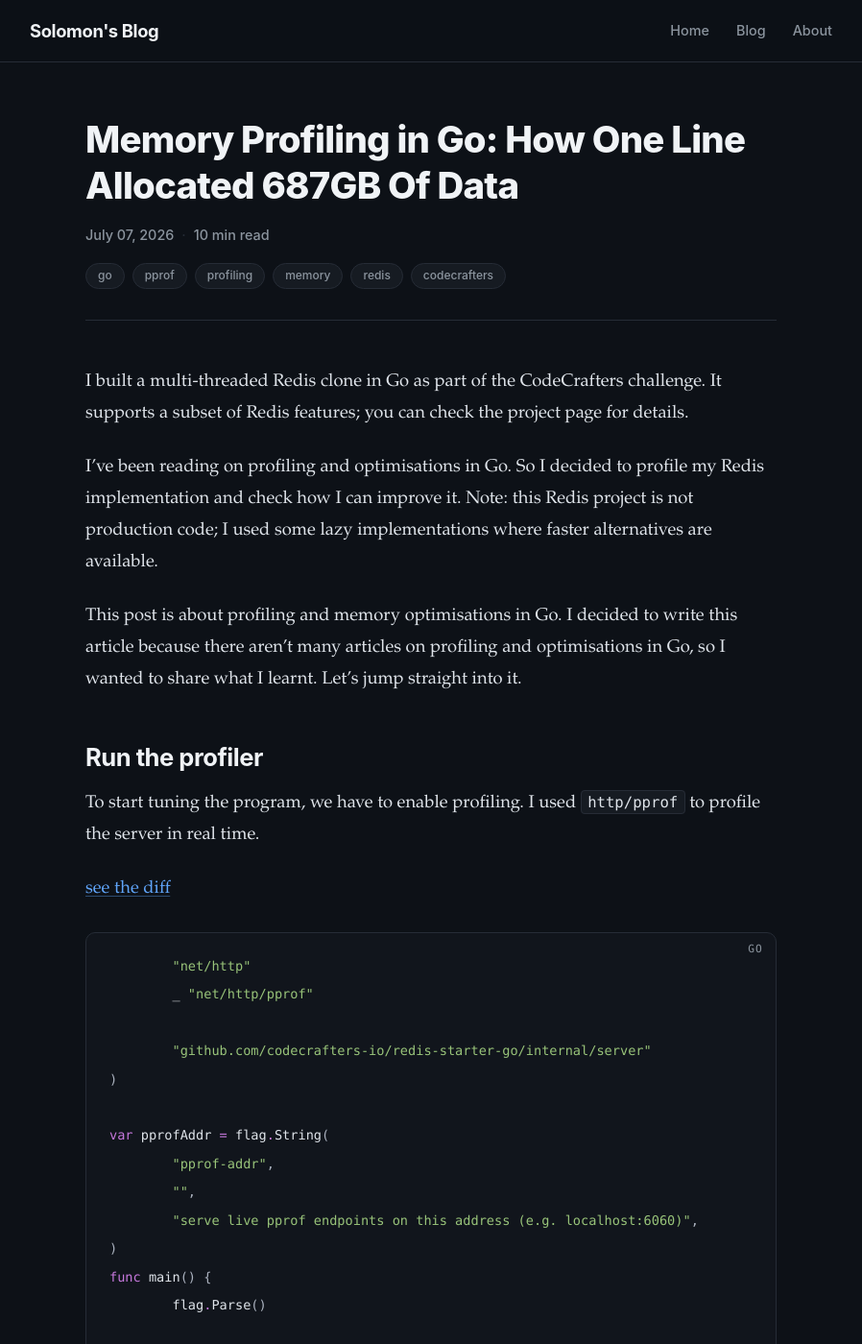
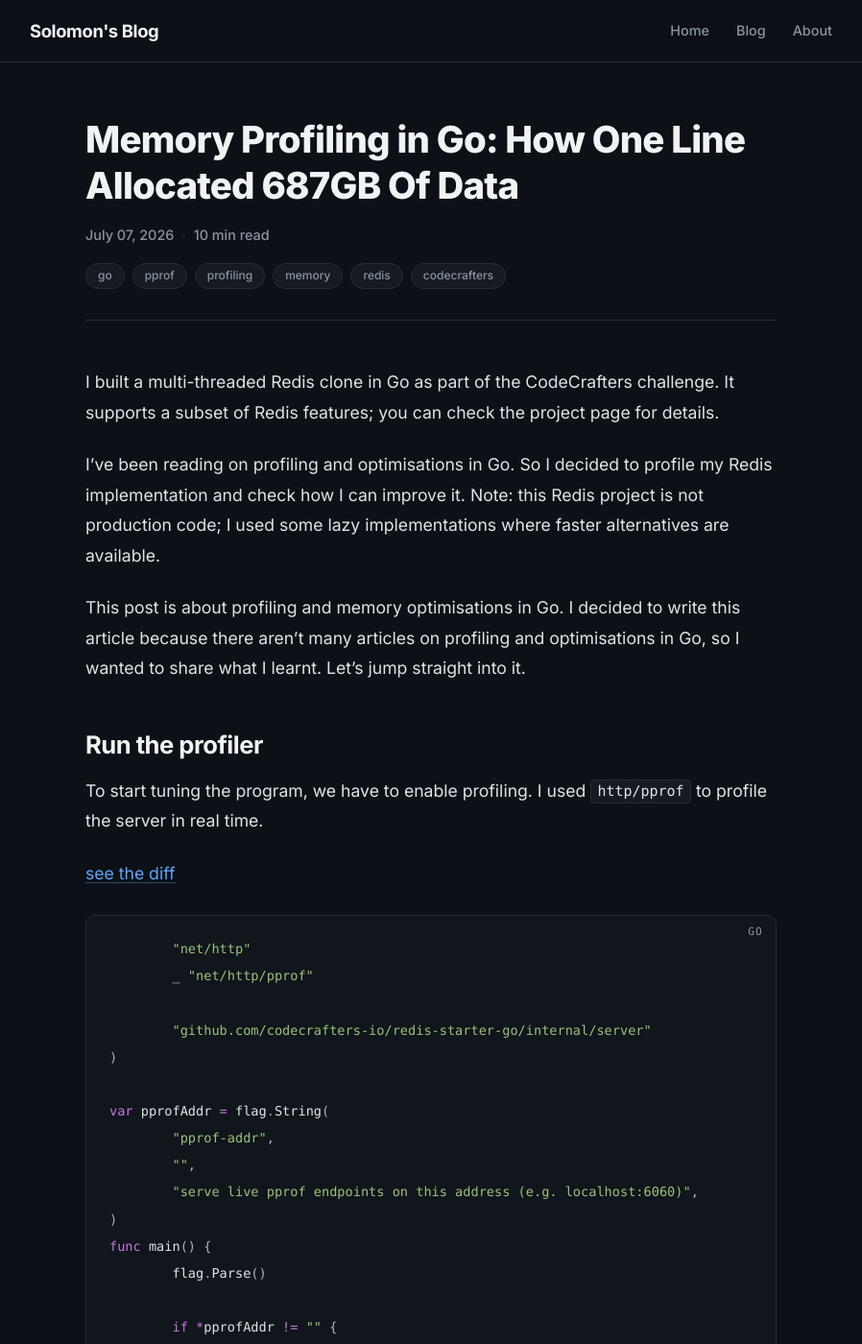
Before and after one commit to solomon-os/solomon-os.github.io, a Jekyll site: the page built from _posts/2026-07-07-how-one-line-of-go-allocated-687gb.md, in a window 1280 px wide and 1400 px high. Shown: the whole window at 96% size, without its empty margins (191-1089 px from the left). Built offline with Jekyll 4.4.1, drawn with Linux system fonts in a browser that asks for light colours.

Commit message:
use Inter from Google Fonts site-wide

```diff
--- a/_layouts/default.html
+++ b/_layouts/default.html
@@ -5,6 +5,9 @@
   <meta name="viewport" content="width=device-width, initial-scale=1.0">
   <title>{% if page.title %}{{ page.title }} | {% endif %}{{ site.title }}</title>
   <meta name="description" content="{{ page.description | default: site.description }}">
+  <link rel="preconnect" href="https://fonts.googleapis.com">
+  <link rel="preconnect" href="https://fonts.gstatic.com" crossorigin>
+  <link href="https://fonts.googleapis.com/css2?family=Inter:wght@400;500;600;700;800&display=swap" rel="stylesheet">
   <link rel="stylesheet" href="{{ '/assets/css/style.css' | relative_url }}">
   {% feed_meta %}
   {% seo %}
--- a/assets/css/style.css
+++ b/assets/css/style.css
@@ -12,7 +12,7 @@
   --link-hover: #93c5fd;
   --border-color: #262c36;
   --code-bg: #11151c;
-  --font-sans: -apple-system, BlinkMacSystemFont, 'Segoe UI', Roboto,
+  --font-sans: 'Inter', -apple-system, BlinkMacSystemFont, 'Segoe UI', Roboto,
                'Helvetica Neue', Arial, sans-serif;
   --font-serif: 'Charter', 'Iowan Old Style', 'Palatino Linotype',
                 Georgia, serif;
@@ -207,10 +207,9 @@ p {
   padding: 0.15rem 0.75rem;
 }
 
-/* body text in a serif for long-form reading */
 .post-content {
-  font-family: var(--font-serif);
-  font-size: 1.15rem;
+  font-family: var(--font-sans);
+  font-size: 1.1rem;
   line-height: 1.8;
 }
 
```
